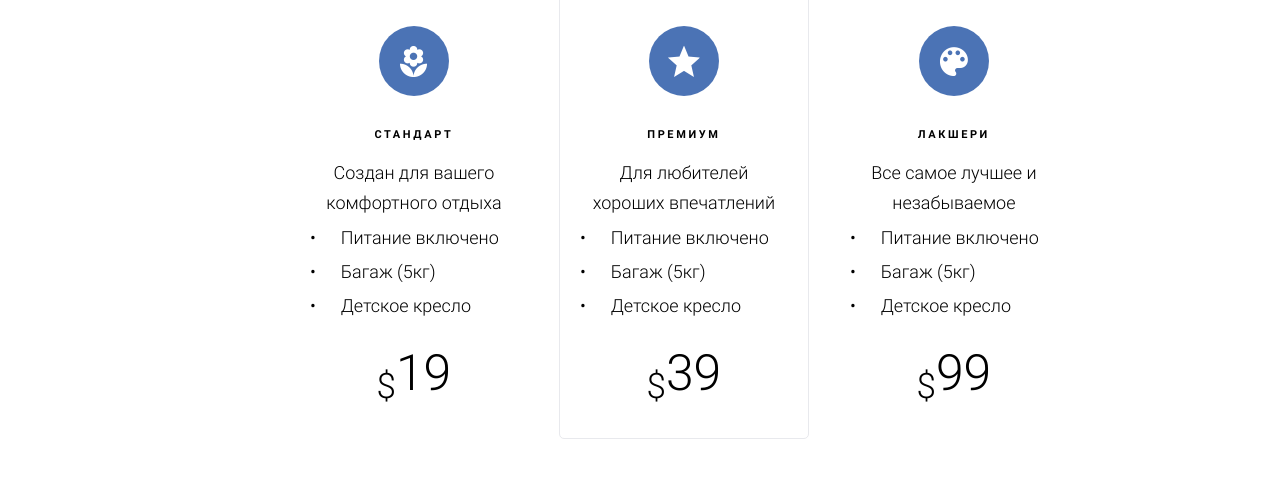
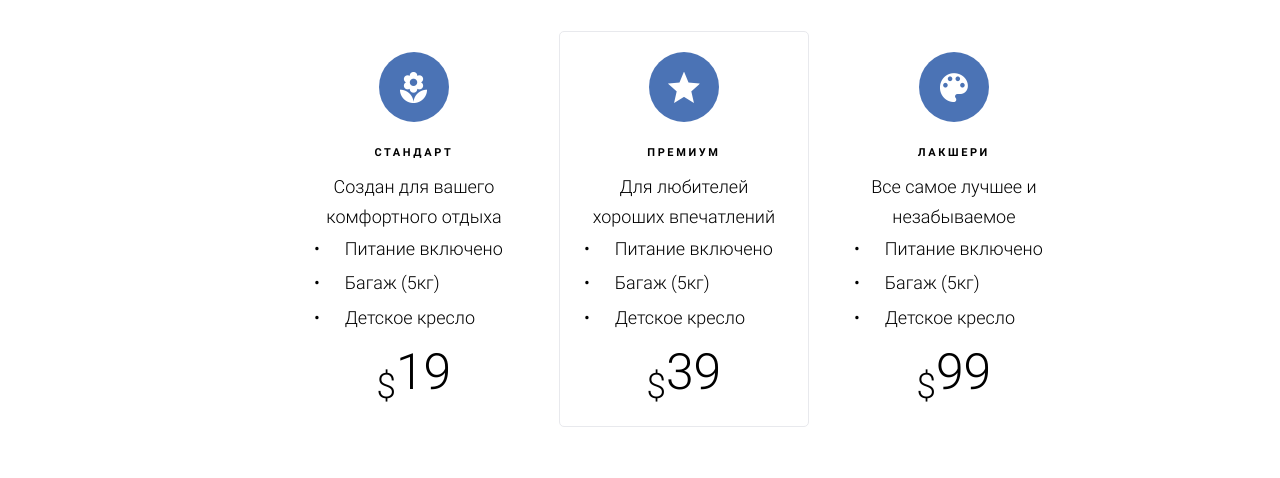
Before and after one commit to microlabig/airplane, a plain HTML site: page index.html in a window 1280 px wide. Shown: the part 531-1009 px from the top of the page. Drawn offline with Linux system fonts and the light colour scheme.

Commit message:
Исправлены Тарифы

```diff
--- a/assets/css/style.css
+++ b/assets/css/style.css
@@ -37,7 +37,7 @@
 
 body {
     font-family: 'roboto', Helvetica, sans-serif;
-    line-height: 1.5em;
+    line-height: 1.45;
     margin: 0;
     -webkit-font-smoothing: antialiased;
     -moz-osx-smoothing: antialiased;
@@ -72,6 +72,11 @@ h2 {
     font-size: 18px;
     margin:0 auto;
     padding: 0;
+}
+
+ul, li{
+    margin:0;
+    padding:0;
 }
 
 /* контентное изображение => ограничим по ширине и высоте */
@@ -272,40 +277,37 @@ h3 {
     letter-spacing: 2.6px;
     margin:0 auto;
     padding: 0;
-    padding-bottom: 11px;
-    padding-top: 4px;
+    margin-bottom: 11px;
+}
+
+.tarifs{
+    margin-bottom: 66px;
 }
 
 .tarifs__title{
     margin-bottom: 44px;
 }
-.tarifs__block {
-    height: 455px;
-    margin-bottom: 66px;
-    float: left;
-}
+
 
 .tarifs__list {
-    text-align:center;
     font-size: 0px; /* Убираем боковые отступы между элементами списка */
     margin:0 auto;
     padding: 0;
 }
 .tarifs__list-item {
+    text-align:center;
     font-size: 16px; /* Восстанавливаем размер шрифта */
     display:inline-block;
     border: 1px solid transparent;
     border-radius: 5px;
     list-style: none;
     width: 250px;
-    height: 455px;
+    margin-right: 20px;
+    padding: 20px 0;
 }
 
-.tarifs__list-item--left{
-    margin-right:20px;
-}
-.tarifs__list-item--center{
-    margin-right:20px;
+.tarifs__list-item:last-child{
+    margin-right: 0;
 }
 
 .tarifs__list-item:hover,.tarifs__list-item--center{
@@ -344,7 +346,6 @@ h3 {
     width: 70px;
     height: 70px;
     object-fit: contain;
-    margin-top:41px;
     margin-bottom: 22px;
 }
 
@@ -358,12 +359,9 @@ h3 {
     text-align: left;
     list-style: none;
     line-height: 1.67;
-    padding-top: 3px;
-    padding-bottom: 36px;
-    padding-left: 20px;
 }
 
-.tarifs__description {
+.tarifs__description-block{
     margin: 0 auto;
     width: 200px;
 }
```
